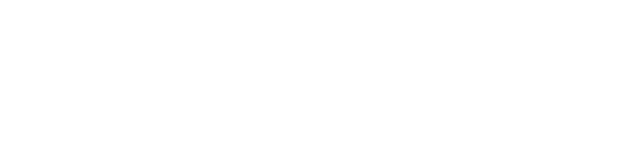
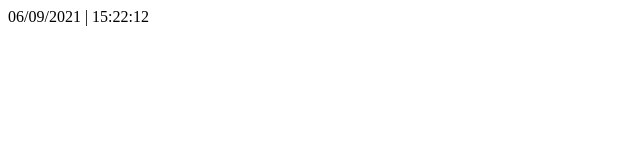
Before and after one commit to Kucznsky/Front-end-exercise, a plain HTML site: page JS/Clockhtml.html in a window 1280 px wide. Shown: the whole page, without its empty margins (0-640 px from the left). Drawn offline with Linux system fonts and the light colour scheme.

Commit message:
clock and calendar

```diff
--- a/JS/Clockhtml.html
+++ b/JS/Clockhtml.html
@@ -1,11 +1,11 @@
 <!DOCTYPE html>
+<html>
 <head>
-    <title>Zegar</title>
-    <script>
-
-    </script>
+    <title>Clock</title>
+    <script type="text/javascript" src="clock.js"></script>
 </head>
 
-<body>
-
+<body onload="count();"> <!--"onload spowoduje samoistne wywołanie funkcji odliczania zegara po załadowaniu strony, bez konieczności wywołania jej przez użytkownika np przyciskiem"-->
+    <div id="clock"></div>
 </body>
+</html>
--- /dev/null
+++ b/JS/clock.js
@@ -0,0 +1,25 @@
+function count(){
+    var today = new Date();
+    var day = today.getDate();
+    if(day<10)
+        day="0"+day;
+    var month = today.getMonth()+1;
+    if(month<10)
+        month="0"+month;
+    var year = today.getFullYear();
+
+    var hour = today.getHours();
+    if(hour<10)
+        hour="0"+hour;
+    var minute = today.getMinutes();
+    if(minute<10)
+        minute="0"+minute;
+    var second = today.getSeconds();
+    if(second<10)
+        second="0"+second;
+    //"podmienienie" zawartości tagu div o danym id na poniższe wartości
+    document.getElementById("clock").innerHTML =
+    day+"/"+month+"/"+year+" | "+hour+":"+minute+":"+second;
+
+    setTimeout("count()",1000); //wywołanie funkcji na nowo po upływie czasu 1000ms
+}
```
